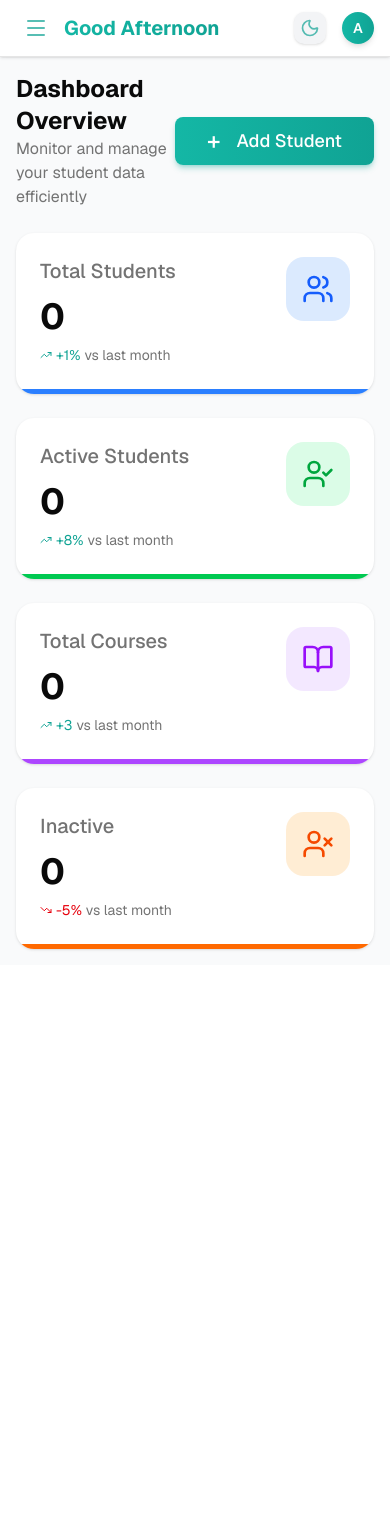
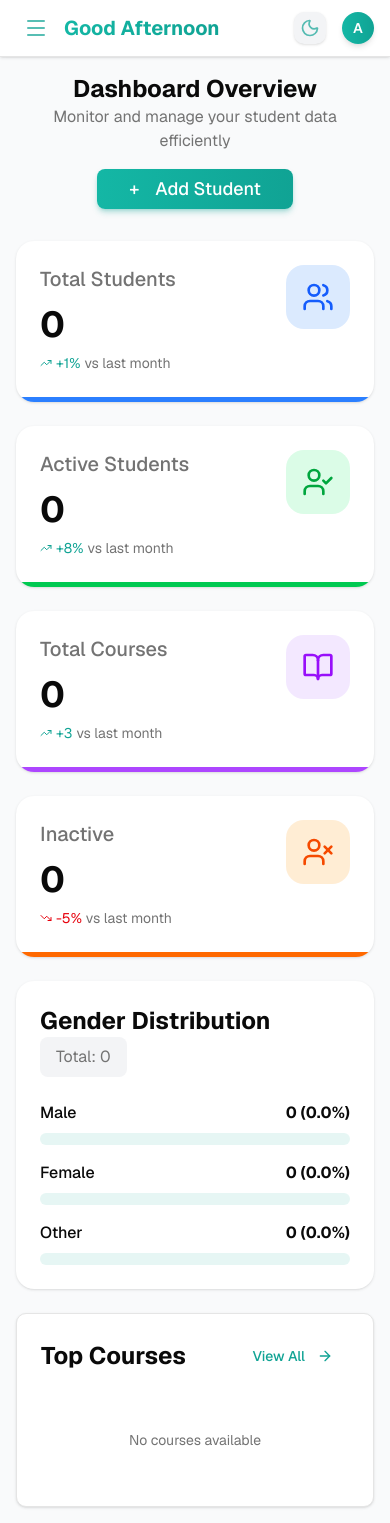
Before and after one commit to mdmitulhossen/Assignment-College-Student-Management-System, a Next.js app: page / in a window 390 px wide. Before the commit the page ends 965 px from the top, so only its background shows below. Built offline with nearby package versions, Linux system fonts and the light colour scheme.

Commit message:
feat: top courses and gender stats card done

```diff
--- a/src/app/(dashboard)/page.tsx
+++ b/src/app/(dashboard)/page.tsx
@@ -2,7 +2,9 @@
 'use client';
 
 import { DashboardHeader } from '@/components/dashboard/DashboardHeader';
+import { GenderDistributionCard } from '@/components/dashboard/GenderDistributionCard';
 import { StatCard } from '@/components/dashboard/StatCard';
+import { TopCoursesCard } from '@/components/dashboard/TopCoursesCard';
 import { useDashboardStats } from '@/hooks/useDashboardStats';
 import { DASHBOARD_STATS } from '@/lib/dashboard.constants';
 
@@ -14,20 +16,20 @@ const DashboardPage = () => {
             <DashboardHeader />
 
             {/* Statistics Cards */}
-            <div className="grid gap-6 md:grid-cols-2 lg:grid-cols-4">
+            <div className="grid gap-6 md:grid-cols-2 xl:grid-cols-4">
                 {DASHBOARD_STATS.map((config) => (
                     <StatCard key={config.key} config={config} value={stats[config.key]} />
                 ))}
             </div>
 
             {/* Charts Section */}
-            {/* <div className="grid gap-6 md:grid-cols-2">
+            <div className="grid gap-6 grid-cols-1 lg:grid-cols-2">
                 <GenderDistributionCard
                     distribution={stats.genderDistribution}
                     totalStudents={stats.totalStudents}
                 />
                 <TopCoursesCard courses={stats.topCourses} />
-            </div> */}
+            </div>
         </div>
     );
 };
--- a/src/components/dashboard/DashboardHeader.tsx
+++ b/src/components/dashboard/DashboardHeader.tsx
@@ -3,14 +3,14 @@ import Link from 'next/link';
 
 export function DashboardHeader() {
     return (
-        <div className="flex items-center justify-between">
+        <div className="flex items-center justify-between sm:flex-row flex-col gap-4 mb-8">
             <div>
-                <h2 className="text-2xl lg:text-3xl 2xl:text-4xl  font-bold">Dashboard Overview</h2>
-                <p className="text-muted-foreground">Monitor and manage your student data efficiently</p>
+                <h2 className="text-2xl lg:text-3xl 2xl:text-4xl font-bold text-center sm:text-left">Dashboard Overview</h2>
+                <p className="text-muted-foreground text-center sm:text-left">Monitor and manage your student data efficiently</p>
             </div>
             <Link href="/students/new">
-                <Button size="lg" variant={'primary'} className="bg-linear-to-r from-(--gradient-start) to-(--gradient-end) hover:opacity-90 transition-opacity text-lg h-12!">
-                    <span className="mr-2 text-2xl">+</span> Add Student
+                <Button size="lg" variant={'primary'} className="bg-linear-to-r from-(--gradient-start) to-(--gradient-end) hover:opacity-90 transition-opacity text-lg sm:h-12!">
+                    <span className="mr-2 sm:text-2xl text-lg">+</span> Add Student
                 </Button>
             </Link>
         </div>
--- a/src/components/dashboard/GenderDistributionCard.tsx
+++ b/src/components/dashboard/GenderDistributionCard.tsx
@@ -19,12 +19,12 @@ function GenderBar({ label, count, percentage, colorClass }: GenderBarProps) {
     return (
         <div>
             <div className="flex items-center justify-between mb-2">
-                <span className="text-sm font-medium">{label}</span>
-                <span className="text-sm font-bold">
+                <span className="font-medium">{label}</span>
+                <span className="font-bold">
                     {count} ({percentage}%)
                 </span>
             </div>
-            <div className="h-2 w-full bg-gray-200 dark:bg-gray-700 rounded-full overflow-hidden">
+            <div className="h-3 w-full bg-primary/10 dark:bg-gray-700 rounded-full overflow-hidden">
                 <div
                     className={`h-full rounded-full transition-all ${colorClass}`}
                     style={{ width: `${percentage}%` }}
@@ -36,11 +36,11 @@ function GenderBar({ label, count, percentage, colorClass }: GenderBarProps) {
 
 export function GenderDistributionCard({ distribution, totalStudents }: GenderDistributionCardProps) {
     return (
-        <Card className="transition-all hover:shadow-lg">
+        <Card className="border-0 rounded-2xl transition-all hover:shadow-lg overflow-hidden group duration-150">
             <CardContent className="pt-6">
-                <div className="flex items-center justify-between mb-6">
-                    <h3 className="text-xl font-bold">Gender Distribution</h3>
-                    <span className="text-sm text-muted-foreground">Total: {totalStudents}</span>
+                <div className="flex items-center justify-between mb-6 flex-wrap">
+                    <h3 className="text-2xl font-bold">Gender Distribution</h3>
+                    <span className="text-muted-foreground bg-gray-100 inline-block px-4 py-2 rounded-md">Total: {totalStudents}</span>
                 </div>
                 <div className="space-y-4">
                     <GenderBar
--- a/src/components/dashboard/TopCoursesCard.tsx
+++ b/src/components/dashboard/TopCoursesCard.tsx
@@ -13,9 +13,9 @@ export function TopCoursesCard({ courses }: TopCoursesCardProps) {
         <Card className="transition-all hover:shadow-lg">
             <CardContent className="pt-6">
                 <div className="flex items-center justify-between mb-6">
-                    <h3 className="text-xl font-bold">Top Courses</h3>
+                    <h3 className="text-2xl font-bold">Top Courses</h3>
                     <Link href="/students">
-                        <Button variant="ghost" size="sm" className="text-primary hover:text-primary/80">
+                        <Button variant="ghost" size="default" className="text-primary hover:text-primary/80">
                             View All <ArrowRight className="ml-1 h-4 w-4" />
                         </Button>
                     </Link>
@@ -29,13 +29,13 @@ export function TopCoursesCard({ courses }: TopCoursesCardProps) {
                         courses.map((course, index) => (
                             <div
                                 key={index}
-                                className="flex items-center gap-4 p-3 rounded-lg hover:bg-accent transition-colors cursor-pointer"
+                                className="flex items-center gap-4 rounded-lg hover:bg-accent transition-colors cursor-pointer group"
                             >
-                                <div className="flex h-12 w-12 items-center justify-center rounded-lg bg-linear-to-r from-(--gradient-start) to-(--gradient-end) text-white font-bold shrink-0">
+                                <div className="flex h-12 w-12 items-center justify-center rounded-lg bg-linear-to-r from-(--gradient-start) to-(--gradient-end) text-white font-bold shrink-0 group-hover:scale-105 transition-transform">
                                     #{index + 1}
                                 </div>
                                 <div className="flex-1 min-w-0">
-                                    <p className="font-semibold truncate">{course.course}</p>
+                                    <p className="font-semibold truncate text-lg">{course.course}</p>
                                     <p className="text-sm text-muted-foreground">
                                         {course.count} student{course.count !== 1 ? 's' : ''}
                                     </p>
```
